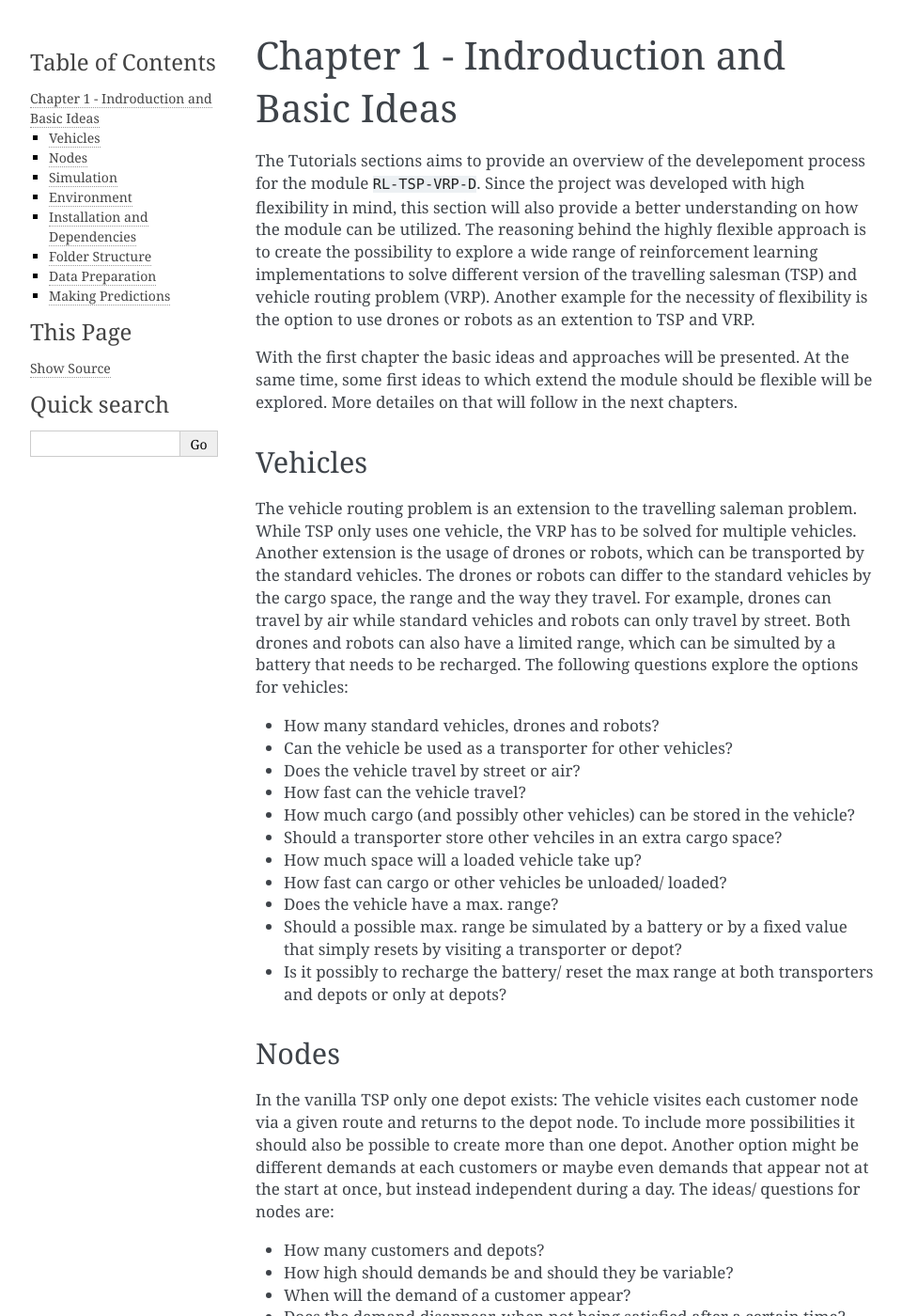
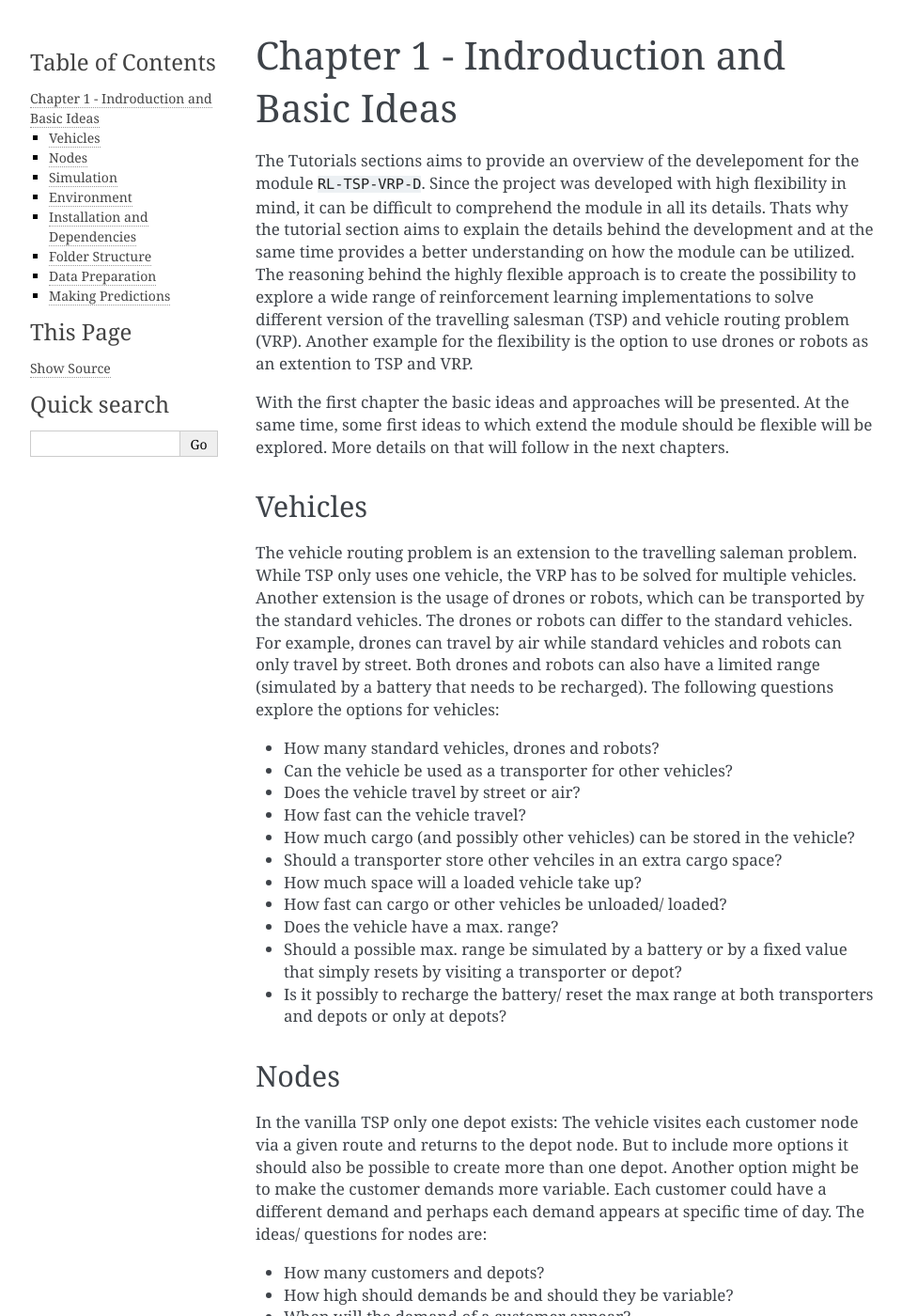
Before and after one commit to shubhampachori12110095/trucks-and-drones, a Sphinx documentation site: the page built from docs/tutorials/chap_1_basic_idea.rst, in a window 1280 px wide and 1400 px high. Shown: the whole window at 94% size, without its empty margins (148-1108 px from the left). Built offline with Sphinx 7.4.7, drawn with Linux system fonts in a browser that asks for light colours.

Commit message:
Update chap_1_basic_idea.rst

```diff
--- a/docs/tutorials/chap_1_basic_idea.rst
+++ b/docs/tutorials/chap_1_basic_idea.rst
@@ -3,14 +3,14 @@
 Chapter 1 - Indroduction and Basic Ideas
 ========================================
 
-The Tutorials sections aims to provide an overview of the develepoment process for the module ``RL-TSP-VRP-D``. Since the project was developed with high flexibility in mind, this section will also provide a better understanding on how the module can be utilized. The reasoning behind the highly flexible approach is to create the possibility to explore a wide range of reinforcement learning implementations to solve different version of the travelling salesman (TSP) and vehicle routing problem (VRP). Another example for the necessity of flexibility is the option to use drones or robots as an extention to TSP and VRP.
+The Tutorials sections aims to provide an overview of the develepoment for the module ``RL-TSP-VRP-D``. Since the project was developed with high flexibility in mind, it can be difficult to comprehend the module in all its details. Thats why the tutorial section aims to explain the details behind the development and at the same time provides a better understanding on how the module can be utilized. The reasoning behind the highly flexible approach is to create the possibility to explore a wide range of reinforcement learning implementations to solve different version of the travelling salesman (TSP) and vehicle routing problem (VRP). Another example for the flexibility is the option to use drones or robots as an extention to TSP and VRP.
 
-With the first chapter the basic ideas and approaches will be presented. At the same time, some first ideas to which extend the module should be flexible will be explored. More detailes on that will follow in the next chapters.
+With the first chapter the basic ideas and approaches will be presented. At the same time, some first ideas to which extend the module should be flexible will be explored. More details on that will follow in the next chapters.
 
 Vehicles
 ********
 
-The vehicle routing problem is an extension to the travelling saleman problem. While TSP only uses one vehicle, the VRP has to be solved for multiple vehicles. Another extension is the usage of drones or robots, which can be transported by the standard vehicles. The drones or robots can differ to the standard vehicles by the cargo space, the range and the way they travel. For example, drones can travel by air while standard vehicles and robots can only travel by street. Both drones and robots can also have a limited range, which can be simulted by a battery that needs to be recharged. The following questions  explore the options for vehicles:
+The vehicle routing problem is an extension to the travelling saleman problem. While TSP only uses one vehicle, the VRP has to be solved for multiple vehicles. Another extension is the usage of drones or robots, which can be transported by the standard vehicles. The drones or robots can differ to the standard vehicles.  For example, drones can travel by air while standard vehicles and robots can only travel by street. Both drones and robots can also have a limited range (simulated by a battery that needs to be recharged). The following questions explore the options for vehicles:
 
 - How many standard vehicles, drones and robots?
 - Can the vehicle be used as a transporter for other vehicles?
@@ -28,7 +28,7 @@ The vehicle routing problem is an extension to the travelling saleman problem. W
 Nodes
 *****
 
-In the vanilla TSP only one depot exists: The vehicle visites each customer node via a given route and returns to the depot node. To include more possibilities it should also be possible to create more than one depot. Another option might be different demands at each customers or maybe even demands that appear not at the start at once, but instead independent during a day. The ideas/ questions for nodes are:
+In the vanilla TSP only one depot exists: The vehicle visites each customer node via a given route and returns to the depot node. But to include more options it should also be possible to create more than one depot. Another option might be to make the customer demands more variable. Each customer could have a different demand and perhaps each demand appears at specific time of day. The ideas/ questions for nodes are:
 
 - How many customers and depots?
 - How high should demands be and should they be variable?
```
